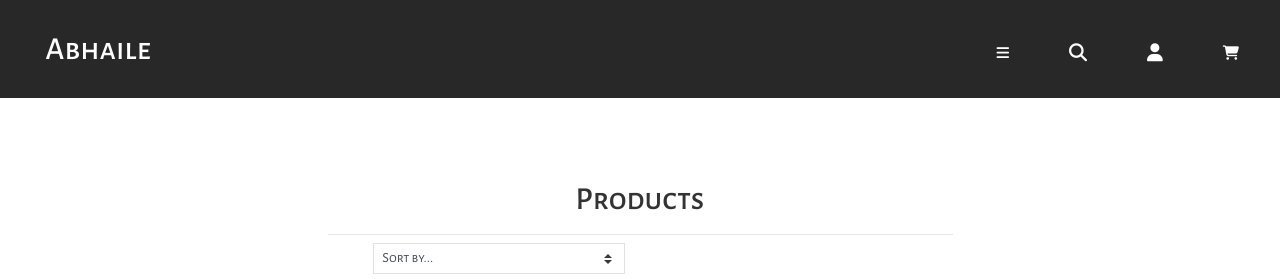
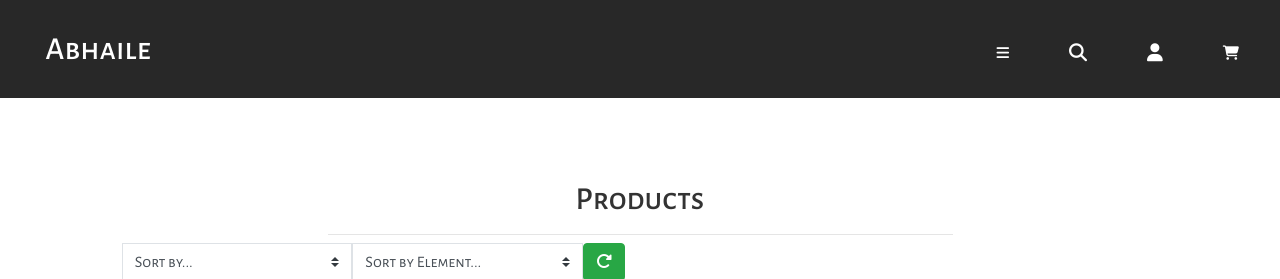
Before and after one commit to ShiftyKitty/MS4-Abhaile, a Django app: page /products/ in a window 1280 px wide. Shown: the top 279 px of the page. Run offline with Django 3.2, Linux system fonts and the light colour scheme; data comes from the database, SQL or seed files in the repository; parts of the project's set-up code (start-up, migrations or seed data) failed here and were passed over; some libraries are stand-ins or nearby versions; some web fonts are replaced.

Commit message:
all products page displaying correctly as per original wireframes

```diff
--- a/products/templates/products/products.html
+++ b/products/templates/products/products.html
@@ -24,9 +24,9 @@
         <div class="row">
             <div class="product-container col-10 offset-1">
                 <div class="row mt-1 mb-2">
-                    <div class="col-12 col-md-6 my-auto order-md-last d-flex justify-content-center justify-content-md-end">
+                    <div class="col-12 col-md-6 my-auto order-md-last d-flex justify-content-md-end">
                         <div class="sort-select-wrapper w-50">
-                            <select id="sort-selector" class="custom-select custom-select-sm rounded-0 border border-{% if current_sorting != 'None_None' %}info{% else %}black{% endif %}">
+                            <select id="sort-selector" class="custom-select rounded-0 border border-{% if current_sorting != 'None_None' %}info{% else %}black{% endif %}">
                                 <option value="reset" {% if current_sorting == 'None_None' %}selected{% endif %}>Sort by...</option>
                                 <option value="price_asc" {% if current_sorting == 'price_asc' %}selected{% endif %}>Price (low to high)</option>
                                 <option value="price_desc" {% if current_sorting == 'price_desc' %}selected{% endif %}>Price (high to low)</option>
@@ -38,38 +38,42 @@
                                 <option value="category_desc" {% if current_sorting == 'category_desc' %}selected{% endif %}>Category (Z-A)</option>
                             </select>
                         </div>
+                        <div class="sort-select-wrapper w-50">
+                            <select id="element-selector" class="custom-select rounded-0 border border-{% if current_sorting != 'None_None' %}info{% else %}black{% endif %}">
+                                <option value="reset" {% if current_sorting == 'None_None' %}selected{% endif %}>Sort by Element...</option>
+                                <option value="fire" {% if current_sorting == 'fire' %}selected{% endif %}>Fire</option>
+                                <option value="water" {% if current_sorting == 'water' %}selected{% endif %}>Water</option>
+                                <option value="air" {% if current_sorting == 'air' %}selected{% endif %}>Air</option>
+                                <option value="earth" {% if current_sorting == 'earth' %}selected{% endif %}>Earth</option>
+                            </select>
+                        </div>
+                        <button type="button" class="btn btn-success" data-toggle="tooltip" data-placement="right" title="Clear Filters"><a class="white" href="{% url 'products' %}"><i class="fas fa-redo-alt"></i></a></button>
                     </div>
                 </div>
                 <div class="row">
                     {% for product in products %}
                         <div class="col-sm-6 col-md-6 col-lg-4 col-xl-3">
                             <div class="card h-100 border-0">
-                                {% if product.image_1 %}
-                                <a href="{% url 'product_detail' product.id %}">
-                                    <img class="card-img-top img-fluid" src="{{ product.image_1.url }}" alt="{{ product.name }}">
+                                <a href="{% url 'product_detail' product.id %}" class="element-container-image-prod">
+                                    <img class="card-img-top img-fluid " src="{{ product.image_1.url }}" alt="{{ product.name }}">
                                 </a>
-                                {% else %}
-                                <a href="{% url 'product_detail' product.id %}">
-                                    <img class="card-img-top img-fluid" src="{{ MEDIA_URL }}noimage.png" alt="{{ product.name }}">
-                                </a>
-                                {% endif %}
                                 <div class="card-body pb-0">
-
                                 </div>
+                                {% if product.element %}
                                 <div class="card-footer bg-white pt-0 border-0 text-left">
                                     <div class="row">
                                         <div class="col">
-                                            <p class="lead mb-0"><a href="{% url 'product_detail' product.id %}">{{ product.name }}</a></p>
-                                            <p class="mb-0 text-left font-weight-bold">€{{ product.price }}</p>
+                                            <p class="lead mb-0"><a href="{% url 'product_detail' product.id %}" class="text-{{ product.element.name }}">{{ product.name }}</a></p>
+                                            <p class="mb-0 text-left font-weight-bold text-{{ product.element.name }}">€{{ product.price }}</p>
                                             {% if product.category %}
                                             <p class="small mt-1 mb-0">
                                                 <a class="text-muted" href="{% url 'products' %}?category={{ product.category.name }}">
-                                                    <i class="fas fa-tag mr-1"></i>{{ product.category.friendly_name }}
+                                                    <i class="fas fa-tag mr-1 text-{{ product.element.name }}"></i>{{ product.category.friendly_name }}
                                                 </a>
                                             </p>
                                             {% endif %}
                                             {% if product.rating %}
-                                                <small class="text-muted"><i class="fas fa-star mr-1"></i>{{ product.rating }} / 5</small>
+                                                <small class="text-muted"><i class="fas fa-star mr-1 text-{{ product.element.name }}"></i>{{ product.rating }} / 5</small>
                                             {% else %}
                                                 <small class="text-muted">No Rating</small>
                                             {% endif %}
@@ -82,6 +86,7 @@
                                         </div>
                                     </div>
                                 </div>
+                                {% endif %}
                             </div>
                         </div>
                         {% if forloop.counter|divisibleby:1 %}
@@ -140,5 +145,20 @@
                 window.location.replace(currentUrl);
             }
         })
+
+        $('#element-selector').change(function() {
+            var selector = $(this);
+            var currentUrl = new URL(window.location);
+
+            var selectedVal = selector.val();
+            if(selectedVal != "reset"){
+                var element = selectedVal.split("_")[0];
+                currentUrl.searchParams.set("element", element);
+                window.location.replace(currentUrl);
+            } else {
+                currentUrl.searchParams.delete("element");
+                window.location.replace(currentUrl);
+            }
+        })
     </script>
 {% endblock %}
--- a/products/views.py
+++ b/products/views.py
@@ -29,6 +29,8 @@ def all_products(request):
                 products = products.annotate(lower_name=Lower('name'))
             if sortkey == 'category':
                 sortkey = 'category__name'
+            if sortkey == 'element':
+                sortkey = 'element__name'
             if 'direction' in request.GET:
                 direction = request.GET['direction']
                 if direction == 'desc':
--- a/static/css/base.css
+++ b/static/css/base.css
@@ -138,7 +138,7 @@ section {
 }
 
 .dropdown-menu {
-    background-color: yellow;
+    background-color: white;
 }
 
 
@@ -275,6 +275,43 @@ p {
 .card {
     min-height: 100%;
     padding: 0;
+}
+
+.element-container-image-prod {
+    min-width: 100%;
+    min-height: 80%;
+}
+
+.element-container-image-prod img {
+    width: 100%;
+    height: 100%;
+    object-fit: fill;
+}
+
+.text-fire {
+    color: rgba(247, 55, 24);
+}
+
+.text-water {
+    color: rgba(35, 137, 218);
+}
+
+.text-air {
+    color: rgba(252,217,91);
+}
+
+.text-earth {
+    color: rgba(34,139,34);
+}
+
+.element-drop {
+    border: 0.5px solid grey;
+    color: darkgray;
+    font-weight: 100;
+}
+
+.white {
+    color: white;
 }
 
 /* .card-body {
```
